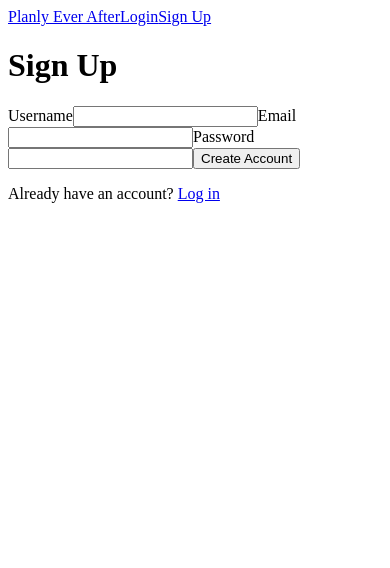
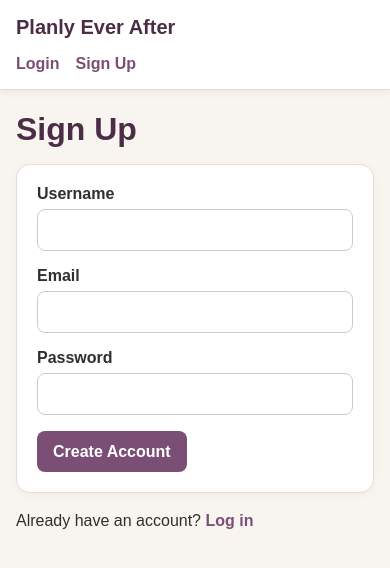
Before and after one commit to Zmowatt/planly-ever-after, a React (Vite) app in the folder client/: page /signup in a window 390 px wide. Shown: the top 568 px of the page. Built offline with nearby package versions, Linux system fonts and the light colour scheme; no server answers.

Commit message:
Add basic styling

```diff
--- a/client/src/index.css
+++ b/client/src/index.css
@@ -0,0 +1,140 @@
+* {
+  box-sizing: border-box;
+}
+
+body {
+  margin: 0;
+  font-family: Arial, Helvetica, sans-serif;
+  background: #f8f5f0;
+  color: #2f2f2f;
+}
+
+a {
+  color: #7b4f75;
+  text-decoration: none;
+  font-weight: 600;
+}
+
+a:hover {
+  text-decoration: underline;
+}
+
+nav {
+  display: flex;
+  align-items: center;
+  gap: 1rem;
+  padding: 1rem 2rem;
+  background: #ffffff;
+  border-bottom: 1px solid #e7ddd2;
+  box-shadow: 0 2px 8px rgba(0, 0, 0, 0.06);
+}
+
+nav a:first-child {
+  margin-right: auto;
+  font-size: 1.25rem;
+  color: #4b2e45;
+}
+
+main {
+  max-width: 1000px;
+  margin: 2rem auto;
+  padding: 0 1rem 3rem;
+}
+
+h1 {
+  color: #4b2e45;
+  margin-bottom: 0.5rem;
+}
+
+h2 {
+  color: #6f4d65;
+  margin-top: 0;
+}
+
+section,
+article,
+form {
+  background: #ffffff;
+  border: 1px solid #e7ddd2;
+  border-radius: 14px;
+  padding: 1.25rem;
+  margin: 1rem 0;
+  box-shadow: 0 2px 8px rgba(0, 0, 0, 0.04);
+}
+
+form {
+  display: grid;
+  gap: 1rem;
+}
+
+label {
+  display: grid;
+  gap: 0.35rem;
+  font-weight: 600;
+}
+
+input,
+select {
+  width: 100%;
+  padding: 0.7rem;
+  border: 1px solid #d5c8bd;
+  border-radius: 8px;
+  font-size: 1rem;
+}
+
+input:focus,
+select:focus {
+  outline: 2px solid #c7a6bd;
+  border-color: #7b4f75;
+}
+
+button {
+  width: fit-content;
+  padding: 0.7rem 1rem;
+  border: none;
+  border-radius: 8px;
+  background: #7b4f75;
+  color: white;
+  font-size: 1rem;
+  font-weight: 700;
+  cursor: pointer;
+}
+
+button:hover {
+  background: #5e3b59;
+}
+
+article button,
+article select {
+  margin-top: 0.5rem;
+  margin-right: 0.5rem;
+}
+
+p {
+  line-height: 1.5;
+}
+
+.error {
+  color: #9d1c1c;
+  font-weight: 700;
+}
+
+.success {
+  color: #1f7a3f;
+  font-weight: 700;
+}
+
+@media (max-width: 700px) {
+  nav {
+    flex-wrap: wrap;
+    padding: 1rem;
+  }
+
+  nav a:first-child {
+    width: 100%;
+  }
+
+  main {
+    margin-top: 1rem;
+  }
+}
--- a/client/src/pages/BudgetPage.jsx
+++ b/client/src/pages/BudgetPage.jsx
@@ -158,7 +158,7 @@ function BudgetPage() {
     <main>
       <h1>Budget Tracker</h1>
 
-      {error ? <p>{error}</p> : null}
+      {error ? <p className="error">{error}</p> : null}
 
       <section>
         <h2>Budget Summary</h2>
--- a/client/src/pages/Dashboard.jsx
+++ b/client/src/pages/Dashboard.jsx
@@ -83,7 +83,7 @@ function Dashboard({ user }) {
       <h1>Dashboard</h1>
       <p>Welcome back, {user?.username}.</p>
 
-      {error ? <p>{error}</p> : null}
+      {error ? <p className="error">{error}</p> : null}
 
       {wedding ? (
         <section>
--- a/client/src/pages/Login.jsx
+++ b/client/src/pages/Login.jsx
@@ -51,7 +51,7 @@ function handleSubmit(event) {
     <main>
       <h1>Login</h1>
 
-      {error ? <p>{error}</p> : null}
+      {error ? <p className="error">{error}</p> : null}
 
       <form onSubmit={handleSubmit}>
         <label>
--- a/client/src/pages/Signup.jsx
+++ b/client/src/pages/Signup.jsx
@@ -49,7 +49,7 @@ function Signup({ setUser }) {
     <main>
       <h1>Sign Up</h1>
 
-      {error ? <p>{error}</p> : null}
+      {error ? <p className="error">{error}</p> : null}
 
       <form onSubmit={handleSubmit}>
         <label>
--- a/client/src/pages/VendorsPage.jsx
+++ b/client/src/pages/VendorsPage.jsx
@@ -155,7 +155,7 @@ function VendorsPage() {
     <main>
       <h1>Vendor Tracker</h1>
 
-      {error ? <p>{error}</p> : null}
+      {error ? <p className="error">{error}</p> : null}
 
       <section>
         <h2>Vendor Summary</h2>
--- a/client/src/pages/WeddingProfile.jsx
+++ b/client/src/pages/WeddingProfile.jsx
@@ -109,8 +109,8 @@ function WeddingProfile() {
     <main>
       <h1>Wedding Profile</h1>
 
-      {message ? <p>{message}</p> : null}
-      {error ? <p>{error}</p> : null}
+      {message ? <p className="success">{message}</p> : null}
+      {error ? <p className="error">{error}</p> : null}
 
       <form onSubmit={handleSubmit}>
         <label>
```
